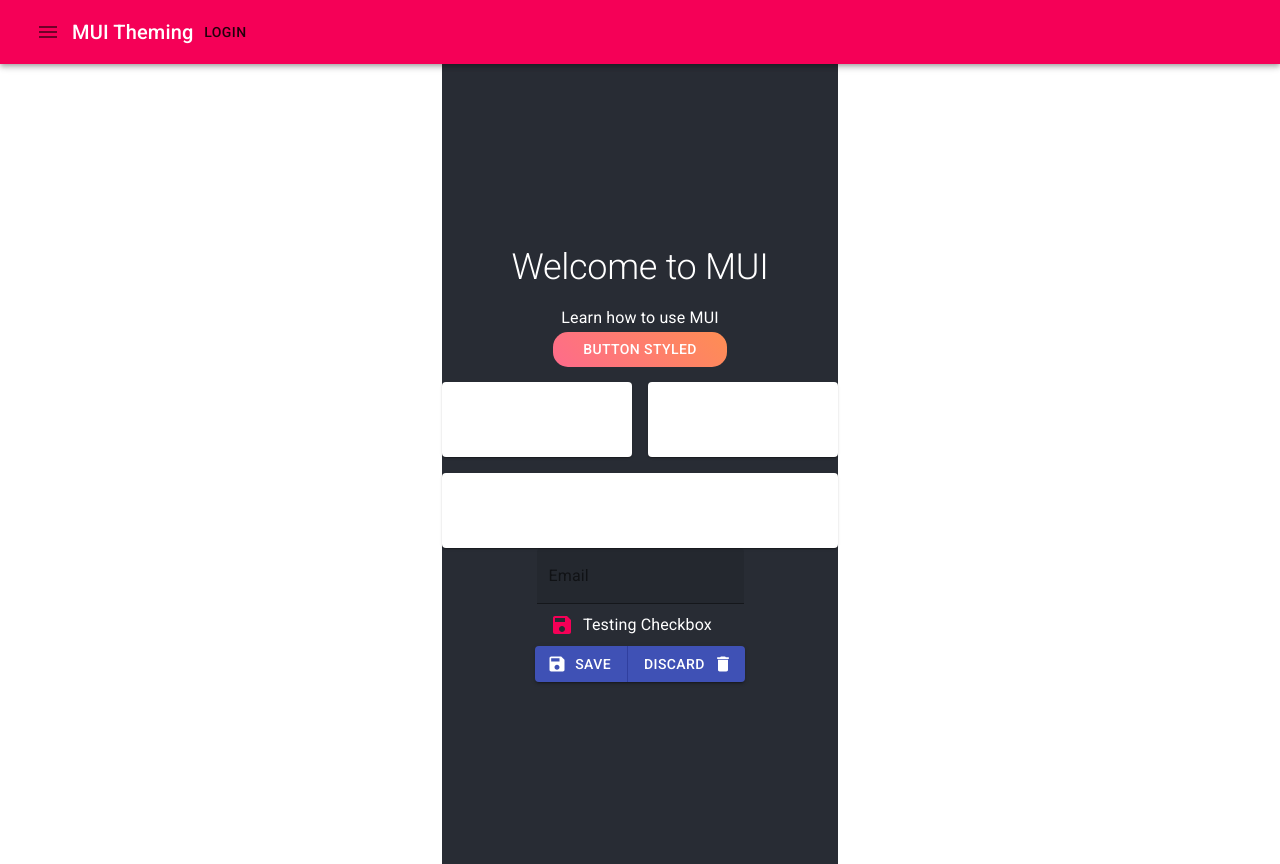
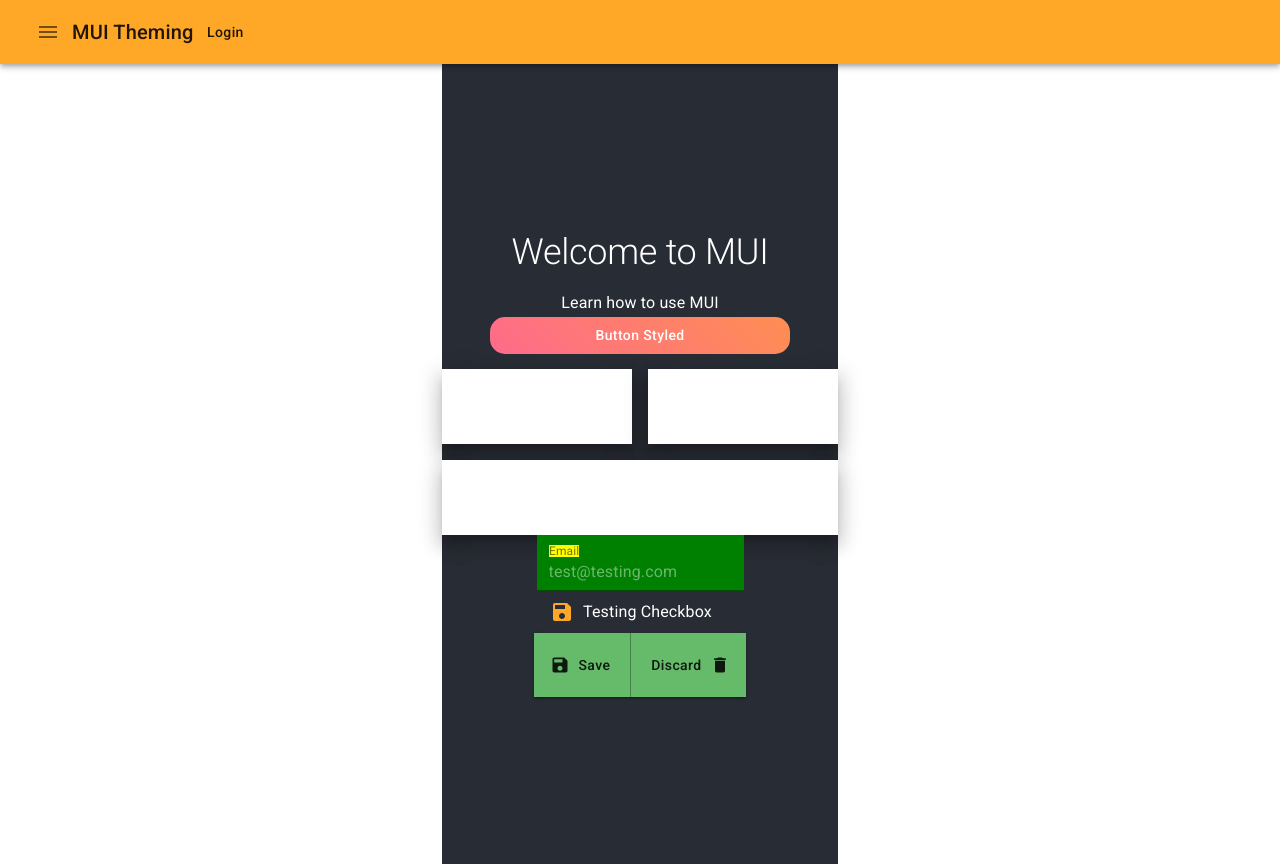
Before and after one commit to Cemalovic/react-material-ui4-with-typescript, a React (Create React App) app: page / in a window 1280 px wide. Built offline with nearby package versions, Linux system fonts and the light colour scheme.

Commit message:
Overriding Material UI components with Material UI theming

```diff
--- a/src/App.tsx
+++ b/src/App.tsx
@@ -22,19 +22,69 @@
 
 function App() {
   const theme = createTheme({
-    //   palette: {
-    //     primary: {
-    //       main: green[400]
-    //     },
-    //     secondary: {
-    //       main: orange[400]
-    //     }
-    //   },
+    palette: {
+      primary: {
+        main: green[400]
+      },
+      secondary: {
+        main: orange[400]
+      }
+    },
 
     typography: {
       h2: {
         fontSize: 36,
         marginBottom: 15
+      }
+    },
+
+    shape: {
+      borderRadius: 0
+    },
+
+    overrides: {
+      MuiButton: {
+        root: {
+          textTransform: 'none',
+          padding: 20
+        },
+        fullWidth: {
+          maxWidth: '300px'
+        }
+      },
+      MuiFilledInput: {
+        root: {
+          backgroundColor: 'green'
+        }
+      },
+      MuiInputLabel: {
+        root: {
+          backgroundColor: 'yellow'
+        }
+      }
+      // MuiTextField: {
+      // root: {
+      //   backgroundColor: 'red'
+      // }
+      // }
+    },
+
+    props: {
+      MuiButton: {
+        disableRipple: true
+      },
+      MuiCheckbox: {
+        disableRipple: true
+      },
+      MuiTextField: {
+        // variant: 'outlined',
+        variant: 'filled',
+        InputLabelProps: {
+          shrink: true
+        }
+      },
+      MuiPaper: {
+        elevation: 12
       }
     }
   })
@@ -72,7 +122,6 @@
             </Grid>
 
             <TextField
-              variant='filled'
               color='secondary'
               // type='date'
               // type='time'
--- a/src/components/ButtonStyled.tsx
+++ b/src/components/ButtonStyled.tsx
@@ -4,7 +4,11 @@
 const ButtonStyled = () => {
   const classes = useStyles()
 
-  return <Button className={classes.root}>Button Styled</Button>
+  return (
+    <Button className={classes.root} fullWidth>
+      Button Styled
+    </Button>
+  )
 }
 
 export default ButtonStyled
--- a/src/styles.ts
+++ b/src/styles.ts
@@ -6,8 +6,8 @@
     border: 0,
     marginBottom: 15,
     borderRadius: 15,
-    color: 'white',
-    padding: '5px 30px'
+    color: 'white'
+    // padding: '5px 30px'
   },
 
   container: {
```
